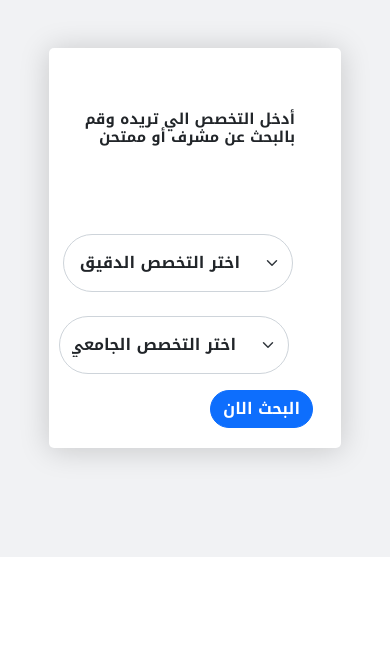
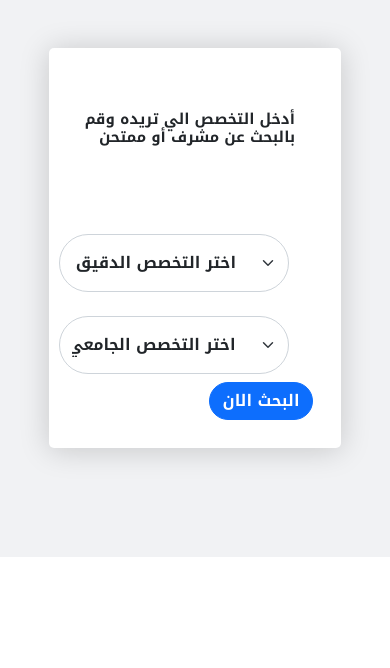
Before and after one commit to Ayoup7/Bahethon, a Django app: page /search in a window 390 px wide. Shown: the part 188-856 px from the top of the page. Run offline with Django 4.2, Linux system fonts and the light colour scheme; data comes from the database, SQL or seed files in the repository; both versions use the stored data as it was after the commit; some libraries are stand-ins or nearby versions.

Commit message:
Final Edit

```diff
--- a/PgsWebApp/static/css/pgs.css
+++ b/PgsWebApp/static/css/pgs.css
@@ -313,10 +313,12 @@ border-left: 1px solid var(--green);
 
 .search-left {
     width: 50%;
+    margin-right: 100px;
 }
 
 .search-right {
     width: 50%;
+    margin-right: 185px;
 }
 
 .search-tite {
@@ -325,7 +327,10 @@ border-left: 1px solid var(--green);
         margin-top: 60px;
 }
 .fit {
-    width: 570px;
+
+    width: 603px;
+    margin-right: 251px;
+
 }
 
 .fit h1{
@@ -832,6 +837,15 @@ border-left: 1px solid var(--green);
         width: 397px;
         margin-right: -29px;
     }
+
+    .search-right {
+        width: 50%;
+        margin-right: 351px;
+    }
+    .search-left {
+        width: 50%;
+        margin-right: 364px;
+    }
 }
 
 @media screen and (max-width: 991px) {
@@ -939,6 +953,15 @@ border-left: 1px solid var(--green);
 
     .search-button{
         margin-right: 128px;
+    }
+
+    .search-right {
+        width: 50%;
+        margin-right: 9px;
+    }
+    .search-left {
+        width: 50%;
+        margin-right: 0px;
     }
 
 }
--- a/templates/pages/search.html
+++ b/templates/pages/search.html
@@ -21,7 +21,7 @@
                     <div class="row search-field position-relative justify-content-sm-center
                         justify-content-center" >
 
-                        <div dir="rtl" class="search-left col-md col-sm-6 ms-2" >
+                        <div dir="rtl" class="search-left col-md col-sm-6 " >
                             <select class="form-select mt-4 custom-form-left" id="validationCustom04" required name='q'>
                                 <option selected disabled value="">اختر التخصص الدقيق</option>
                             </select>
@@ -29,14 +29,14 @@
                                 <p>قم بإختيار التخصص الدقيق</p>
                               </div>
                         </div>
-                        <div dir="rtl" class="search-right col-md col-sm-6 me-2" id="department">
+                        <div dir="rtl" class="search-right col-md col-sm-6 " id="department">
                             <select class="form-select mt-4 custom-form" id="validationCustom05" required name='f'>
                                 <option selected disabled value="">اختر التخصص الجامعي</option>
                             </select>
                             <div class="invalid-feedback">
                                 <p>قم بإختيار التخصص الجامعي</p>
                               </div>
-                            <button id="search"  type="submit" class="btn btn-primary mt-3 rounded-pill search-button" form="systemForm">البحث الان</button>
+                            <button id="search"  type="submit" class="btn btn-primary rounded-pill search-button mt-2" form="systemForm">البحث الان</button>
                         </div>
 
                     </div>
```
Also changed, not shown: db.sqlite3.
